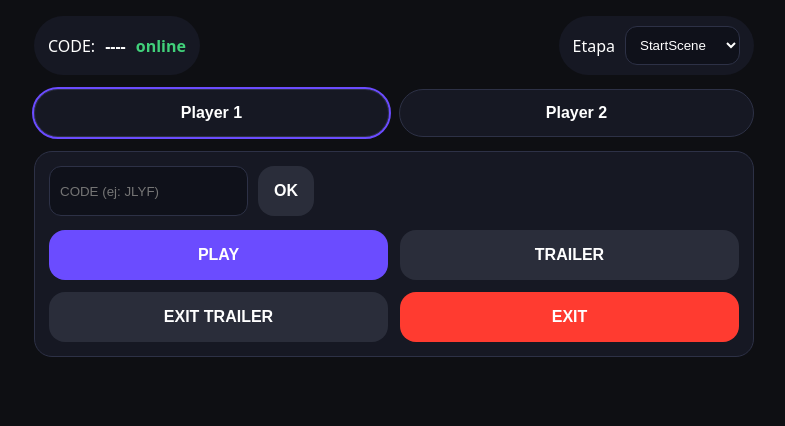
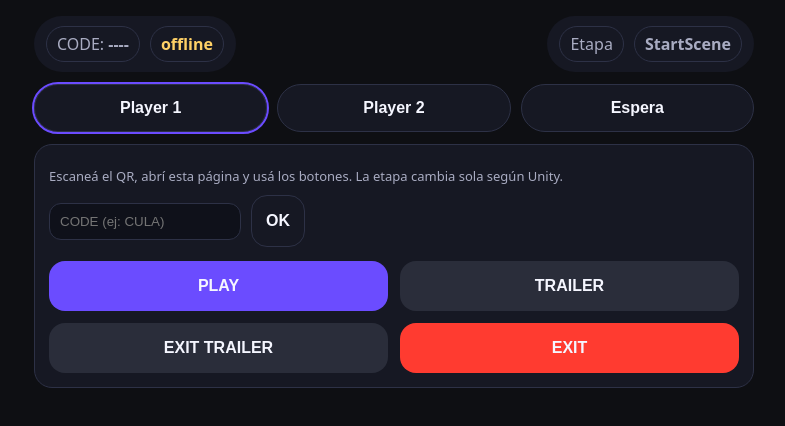
Before and after one commit to yaninaferesin-pixel/angry-remote, a website: page public/index.html in a window 1280 px wide. Shown: the whole page, without its empty margins (246-1031 px from the left). Drawn offline with Linux system fonts and the light colour scheme.

Commit message:
Update index.html

```diff
--- a/public/index.html
+++ b/public/index.html
@@ -1,226 +1,264 @@
 <!doctype html>
 <html lang="es">
 <head>
-<meta charset="utf-8">
-<meta name="viewport" content="width=device-width,initial-scale=1">
+  <meta charset="utf-8" />
+  <meta name="viewport" content="width=device-width,initial-scale=1" />
   <title>Angry Remote</title>
-
   <style>
     :root{
-  --bg:#0e0f13;
-  --panel:#161823;
-  --btn:#2a2d3a;
-  --primary:#6b4cff;
-  --danger:#ff3b30;
-  --text:#ffffff;
-  --muted:#9aa0b6;
-  font-family: system-ui, -apple-system, Segoe UI, Roboto, Arial;
+      --bg:#0e0f13; --panel:#161823; --btn:#2a2d3a; --btn2:#6b4cff; --danger:#ff3b30; --text:#f5f6ff; --muted:#a9acc2;
+      --radius:18px;
+      font-family: system-ui, -apple-system, Segoe UI, Roboto, Arial, sans-serif;
     }
-
-body{
-  margin:0;
-  background:var(--bg);
-  color:var(--text);
+    body{margin:0;background:var(--bg);color:var(--text);}
+    .wrap{max-width:720px;margin:0 auto;padding:16px;}
+    .top{display:flex;gap:10px;flex-wrap:wrap;align-items:center;justify-content:space-between}
+    .badge{background:var(--panel);border-radius:999px;padding:10px 12px;display:flex;gap:10px;align-items:center}
+    .pill{border:1px solid #2d3146;border-radius:999px;padding:6px 10px;color:var(--muted)}
+    .ok{color:#41d07a;font-weight:700}
+    .warn{color:#ffd166;font-weight:700}
+    .tabs{display:flex;gap:10px;margin:12px 0}
+    .tab{flex:1;background:var(--panel);border:1px solid #2d3146;color:var(--text);padding:14px;border-radius:999px;font-weight:700}
+    .tab.active{outline:2px solid var(--btn2)}
+    .tab.locked{opacity:.45}
+    .panel{background:var(--panel);border-radius:var(--radius);padding:14px;border:1px solid #2d3146}
+    .row{display:flex;gap:10px;flex-wrap:wrap;align-items:center;justify-content:space-between}
+    input{background:#0f111a;color:var(--text);border:1px solid #2d3146;border-radius:12px;padding:10px}
+    .grid{display:grid;grid-template-columns:1fr 1fr;gap:12px;margin-top:14px}
+    button{
+      border:0;border-radius:16px;padding:16px 14px;font-weight:800;
+      background:var(--btn);color:var(--text);font-size:16px;
     }
-
-.wrap{
-  max-width:720px;
-  margin:auto;
-  padding:16px;
-}
-
-.top{
-  display:flex;
-  justify-content:space-between;
-  gap:10px;
-  flex-wrap:wrap;
-}
-
-.badge{
-  background:var(--panel);
-  padding:10px 14px;
-  border-radius:999px;
-  display:flex;
-  gap:10px;
-  align-items:center;
-}
-
-.ok{ color:#41d07a; font-weight:700; }
-
-.tabs{
-  display:flex;
-  gap:10px;
-  margin:14px 0;
-}
-
-.tab{
-  flex:1;
-  background:var(--panel);
-  border:1px solid #2d3146;
-  color:white;
-  padding:14px;
-  border-radius:999px;
-  font-weight:700;
-}
-
-.tab.active{
-  outline:2px solid var(--primary);
-}
-
-.panel{
-  background:var(--panel);
-  border-radius:18px;
-  padding:14px;
-  border:1px solid #2d3146;
-}
-
-.grid{
-  display:grid;
-  grid-template-columns:1fr 1fr;
-  gap:12px;
-  margin-top:14px;
-}
-
-button{
-  border:0;
-  border-radius:16px;
-  padding:16px;
-  font-size:16px;
-  font-weight:800;
-  background:var(--btn);
-  color:white;
-}
-
-button.primary{ background:var(--primary); }
-button.danger{ background:var(--danger); }
-
-input, select{
-  background:#0f111a;
-  color:white;
-  border:1px solid #2d3146;
-  border-radius:12px;
-  padding:10px;
-}
+    button.primary{background:var(--btn2)}
+    button.danger{background:var(--danger)}
+    button.ghost{background:transparent;border:1px solid #2d3146}
+    .hint{color:var(--muted);font-size:13px;margin-top:8px}
+    .stageLabel{color:var(--muted);font-weight:700}
   </style>
 </head>
-
 <body>
   <div class="wrap">
-
     <div class="top">
       <div class="badge">
-      CODE: <b id="codeLabel">----</b>
-      <span class="ok">online</span>
+        <div class="pill">CODE: <b id="codeLabel">----</b></div>
+        <div class="pill"><span id="online" class="warn">connecting…</span></div>
       </div>
 
       <div class="badge">
-      Etapa
-      <select id="stage">
-        <option value="start">StartScene</option>
-        <option value="select">Level Select</option>
-        <option value="level">Gameplay</option>
-      </select>
+        <span class="pill">Etapa</span>
+        <span class="pill stageLabel" id="stageLabel">StartScene</span>
       </div>
     </div>
 
     <div class="tabs">
-    <button class="tab active" id="p1">Player 1</button>
-    <button class="tab" id="p2">Player 2</button>
+      <button class="tab active" id="tabP1">Player 1</button>
+      <button class="tab" id="tabP2">Player 2</button>
+      <button class="tab" id="tabW">Espera</button>
     </div>
 
     <div class="panel">
-    <div style="display:flex; gap:10px;">
-      <input id="codeInput" placeholder="CODE (ej: JLYF)">
-      <button id="save">OK</button>
+      <div class="row">
+        <div>
+          <div class="hint">Escaneá el QR, abrí esta página y usá los botones. La etapa cambia sola según Unity.</div>
+        </div>
+        <div class="row">
+          <input id="codeInput" placeholder="CODE (ej: CULA)" style="width:170px" />
+          <button class="ghost" id="saveCode">OK</button>
+        </div>
       </div>
 
       <div id="buttons" class="grid"></div>
     </div>
-
   </div>
 
 <script>
+  const qs = new URLSearchParams(location.search);
+
   const state = {
-  code:"",
-  player:"P1",
-  stage:"start"   // 👈 SIEMPRE arranca en StartScene
+    code: (qs.get("code") || "").toUpperCase().trim(),
+    player: "P1",
+    stage: "start",       // se actualiza por presence
+    active: "P1",         // quién está activo según Unity
+    presenceOk: false
   };
 
+  const codeLabel = document.getElementById("codeLabel");
+  const codeInput = document.getElementById("codeInput");
   const buttonsEl = document.getElementById("buttons");
-const codeLabel = document.getElementById("codeLabel");
-const stageSel  = document.getElementById("stage");
+  const onlineEl  = document.getElementById("online");
+  const stageLabelEl = document.getElementById("stageLabel");
 
-function send(cmd){
+  function stageName(s){
+    if(s==="start") return "StartScene";
+    if(s==="select") return "LevelSelect";
+    if(s==="level") return "Level";
+    if(s==="wait") return "Espera";
+    return s;
+  }
+
+  function setPlayer(p){
+    state.player = p;
+    document.getElementById("tabP1").classList.toggle("active", p==="P1");
+    document.getElementById("tabP2").classList.toggle("active", p==="P2");
+    document.getElementById("tabW").classList.toggle("active", p==="WAIT");
+    renderButtons();
+  }
+
+  function setCode(c){
+    state.code = (c||"").toUpperCase().trim();
+    codeLabel.textContent = state.code || "----";
+    codeInput.value = state.code;
+  }
+
+  async function send(cmd, data=null){
     if(!state.code){ alert("Falta CODE"); return; }
-
-  fetch("/api/send",{
+    try{
+      await fetch("/api/send",{
         method:"POST",
         headers:{ "Content-Type":"application/json" },
-    body:JSON.stringify({
-      code:state.code,
-      player:state.player,
-      cmd: `${state.player}_${cmd}`
-    })
+        body: JSON.stringify({ code: state.code, player: state.player, cmd, data })
       });
+      navigator.vibrate?.(25);
+    }catch(e){
+      alert("No pude enviar. ¿Servidor dormido? Reintentá.");
+    }
   }
 
+  // Botones por etapa (lo que aparece en el celular)
   const BUTTONS = {
-  start:[
-    ["PLAY","PLAY","primary"],
-    ["TRAILER","TRAILER"],
-    ["EXIT TRAILER","EXITTRAILER"],
-    ["EXIT","EXIT","danger"]
+    start: [
+      ["PLAY", "PLAY", "primary"],
+      ["TRAILER", "TRAILER", ""],
+      ["EXIT TRAILER", "EXITTRAILER", ""],
+      ["EXIT", "EXIT", "danger"]
     ],
-  select:[
-    ["LEFT","LEFT"],
-    ["RIGHT","RIGHT"],
-    ["PLAY","PLAY","primary"],
-    ["EXIT","EXIT","danger"]
+    select: [
+      ["LEFT", "LEFT", ""],
+      ["RIGHT", "RIGHT", ""],
+      ["PLAY", "PLAY", "primary"],
+      ["HOME", "HOME", ""],
+      ["EXIT", "EXIT", "danger"]
     ],
-  level:[
-    ["OVEJITA","OVEJITA","primary"],
-    ["OVEJITA PODER","OVEJITAENOJADAPODER"],
-    ["PATITO","PATITO","primary"],
-    ["PATITO PODER","PATITOENOJADOPODER"],
-    ["RESTART","RESTART"],
-    ["EXIT","EXIT","danger"]
+    level: [
+      ["LEFT", "LEFT", ""],
+      ["RIGHT", "RIGHT", ""],
+      ["HOME", "HOME", ""],
+      ["EXIT", "EXIT", "danger"],
+      ["OVEJITA", "OVEJITA", "primary"],
+      ["PODER OVEJITA", "OVEJITAENOJADAPODER", ""],
+      ["PATITO", "PATITO", "primary"],
+      ["PODER PATITO", "PATITOENOJADOPODER", ""],
+      ["CABRITA", "CABRITA", "primary"],
+      ["PODER CABRITA", "CABRITAENOJADAPODER", ""],
+      ["CARPINCHA", "CARPINCHA", "primary"],
+      ["PODER CARPINCHA", "CARPINCHAENOJADOPODER", ""],
+      ["VAQUITA", "VAQUITA", "primary"],
+      ["PODER VAQUITA", "VAQUITAENOJADOPODER", ""],
+      ["PODER ARGENTINO", "PODERARGENTINO", "primary"]
+    ],
+    wait: [
+      ["LINDA 0", "LINDAACCION0", "primary"],
+      ["LINDA 1", "LINDAACCION1", "primary"],
+      ["LINDA 2", "LINDAACCION2", "primary"],
+      ["LINDA 3", "LINDAACCION3", "primary"]
     ]
   };
 
-function render(){
-  buttonsEl.innerHTML="";
-  BUTTONS[state.stage].forEach(([label,cmd,css])=>{
-    const b=document.createElement("button");
-    b.textContent=label;
+  function renderButtons(){
+    const list = BUTTONS[state.stage] || BUTTONS.start;
+    buttonsEl.innerHTML = "";
+
+    for(const [label, cmd, css] of list){
+      const b = document.createElement("button");
+      b.textContent = label;
       if(css) b.classList.add(css);
-    b.onclick=()=>send(cmd);
+
+      b.onclick = () => {
+        if(state.player === "WAIT") send(`WAIT_${cmd}`);
+        else send(`${state.player}_${cmd}`);
+      };
+
       buttonsEl.appendChild(b);
-  });
+    }
   }
 
-document.getElementById("save").onclick=()=>{
-  state.code = document.getElementById("codeInput").value.toUpperCase().trim();
-  codeLabel.textContent = state.code;
+  // ---------- AUTO PRESENCE ----------
+  function setLockedTabs(active){
+    // Si Unity dice que está activo P1, el P2 queda "Espera" (bloqueado visual)
+    // Ojo: igual te dejo que puedas tocar tabs si querés, pero lo marcamos.
+    const p1 = document.getElementById("tabP1");
+    const p2 = document.getElementById("tabP2");
+    const w  = document.getElementById("tabW");
+    p1.classList.toggle("locked", active && active!=="P1");
+    p2.classList.toggle("locked", active && active!=="P2");
+    w.classList.toggle("locked", active && active!=="WAIT");
+  }
+
+  async function pollPresence(){
+    if(!state.code){
+      onlineEl.textContent = "offline";
+      onlineEl.className = "warn";
+      return;
+    }
+    try{
+      const r = await fetch(`/api/presence?code=${encodeURIComponent(state.code)}`, { cache:"no-store" });
+      const j = await r.json();
+      state.presenceOk = !!j.ok;
+
+      if(j.ok){
+        onlineEl.textContent = "online";
+        onlineEl.className = "ok";
+
+        if(j.presence){
+          const newStage = (j.presence.stage || "start").toLowerCase();
+          const newActive = (j.presence.active || "P1").toUpperCase();
+
+          if(newStage !== state.stage){
+            state.stage = newStage;
+            stageLabelEl.textContent = stageName(state.stage);
+            renderButtons();
+          } else {
+            stageLabelEl.textContent = stageName(state.stage);
+          }
+
+          if(newActive !== state.active){
+            state.active = newActive;
+            setLockedTabs(state.active);
+
+            // auto: si el activo es P1/P2/WAIT, cambiamos la pestaña sola
+            setPlayer(state.active === "WAIT" ? "WAIT" : state.active);
+          }
+        } else {
+          // si Unity todavía no publicó presence, asumimos StartScene
+          state.stage = "start";
+          stageLabelEl.textContent = stageName(state.stage);
+          renderButtons();
+        }
+      }
+    }catch(e){
+      onlineEl.textContent = "offline";
+      onlineEl.className = "warn";
+    }
+  }
+
+  // ---- init ----
+  document.getElementById("tabP1").onclick = () => setPlayer("P1");
+  document.getElementById("tabP2").onclick = () => setPlayer("P2");
+  document.getElementById("tabW").onclick  = () => setPlayer("WAIT");
+
+  document.getElementById("saveCode").onclick = () => {
+    setCode(codeInput.value);
+    const url = new URL(location.href);
+    url.searchParams.set("code", state.code);
+    history.replaceState({}, "", url.toString());
+    pollPresence();
   };
 
-document.getElementById("p1").onclick=()=>{
-  state.player="P1";
-  document.getElementById("p1").classList.add("active");
-  document.getElementById("p2").classList.remove("active");
-};
-
-document.getElementById("p2").onclick=()=>{
-  state.player="P2";
-  document.getElementById("p2").classList.add("active");
-  document.getElementById("p1").classList.remove("active");
-};
-
-stageSel.onchange=()=>{
-  state.stage=stageSel.value;
-  render();
-};
-
-render(); // 👈 render inicial SIN mandar comandos
+  setCode(state.code);
+  stageLabelEl.textContent = stageName(state.stage);
+  renderButtons();
+  pollPresence();
+  setInterval(pollPresence, 800);
 </script>
 </body>
 </html>
```
Lines whose indentation alone changed are shown as unchanged.
